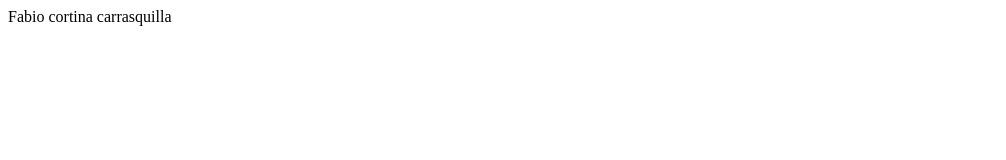
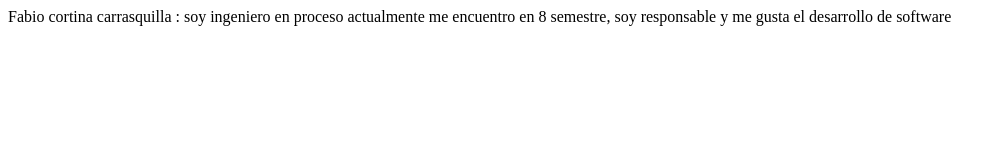
Before and after one commit to fabiocor01/Ejercicio-1, a plain HTML site: page index.html in a window 1280 px wide. Shown: the whole page, without its empty margins (0-1006 px from the left). Drawn offline with Linux system fonts and the light colour scheme.

Commit message:
Second Commit

```diff
--- a/index.html
+++ b/index.html
@@ -6,6 +6,8 @@
     <title>Ejercicio 1</title>
 </head>
 <body>
-    <div>Fabio cortina carrasquilla </div>
+    <div>Fabio cortina carrasquilla : soy ingeniero en proceso actualmente me encuentro en 8 semestre, soy responsable y me gusta el desarrollo de software </div>
+
+
 </body>
 </html>
```
